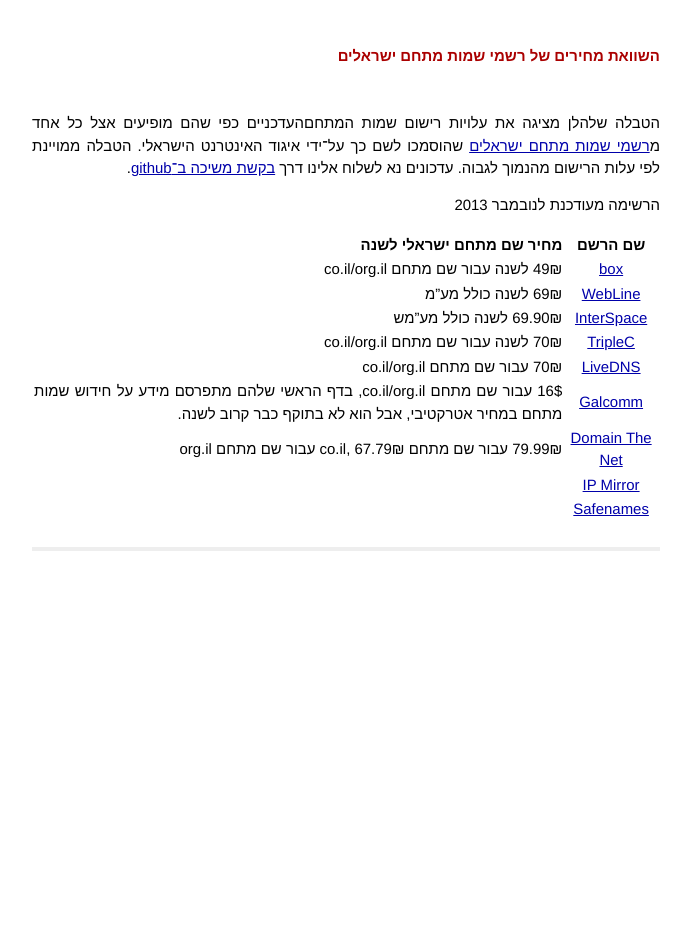
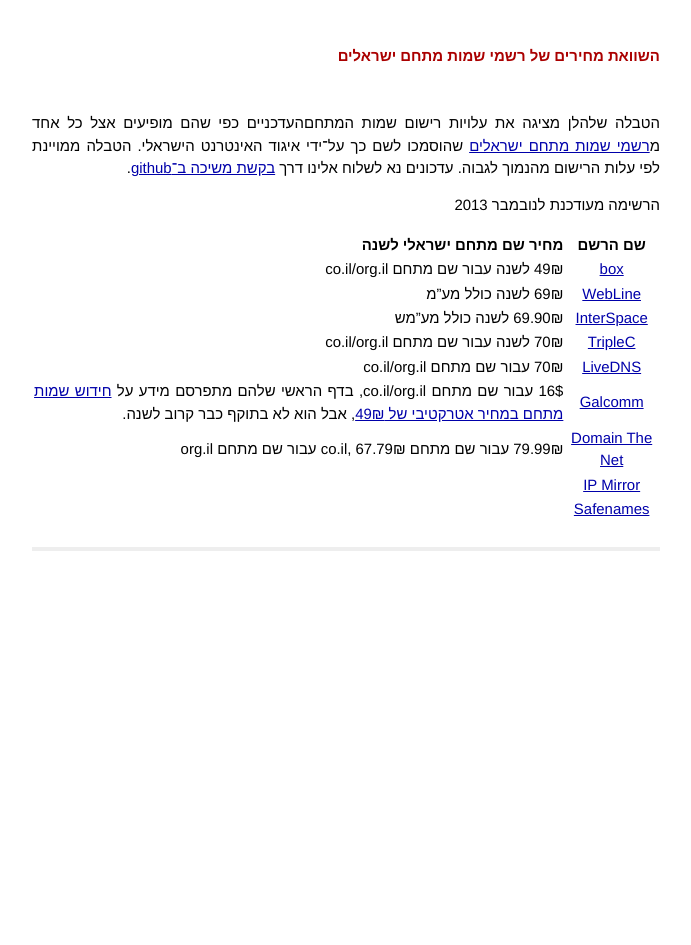
Before and after one commit to tomer/IsraeliDomains, a Jekyll site: the page built from index.md, in a window 1280 px wide. Shown: the whole page, without its empty margins (294-985 px from the left). Built offline with Jekyll 4.4.1, drawn with Linux system fonts in a browser that asks for light colours; Markdown is read by kramdown in place of the engine named in the settings.

Commit message:
Link to Galcomm special renew price

```diff
--- a/index.md
+++ b/index.md
@@ -14,7 +14,7 @@ title: השוואת מחירים של רשמי שמות מתחם ישראלים
 |[InterSpace]     | 69.90₪ לשנה כולל מע"מש
 |[TripleC]        | 70₪ לשנה עבור שם מתחם co.il/org.il
 |[LiveDNS]        | 70₪ עבור שם מתחם co.il/org.il
-|[Galcomm]        | 16$ עבור שם מתחם co.il/org.il, בדף הראשי שלהם מתפרסם מידע על חידוש שמות מתחם במחיר אטרקטיבי, אבל הוא לא בתוקף כבר קרוב לשנה.
+|[Galcomm]        | 16$ עבור שם מתחם co.il/org.il, בדף הראשי שלהם מתפרסם מידע על [חידוש שמות מתחם במחיר אטרקטיבי של 49₪](http://www.galcomm.co.il/RenewDomian.aspx), אבל הוא לא בתוקף כבר קרוב לשנה.
 |[Domain The Net] | 79.99₪ עבור שם מתחם co.il, 67.79₪ עבור שם מתחם org.il
 |[IP Mirror]      |
 |[Safenames]      |
```
